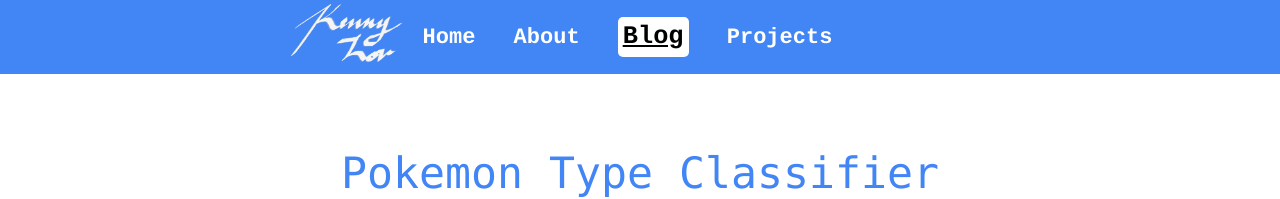
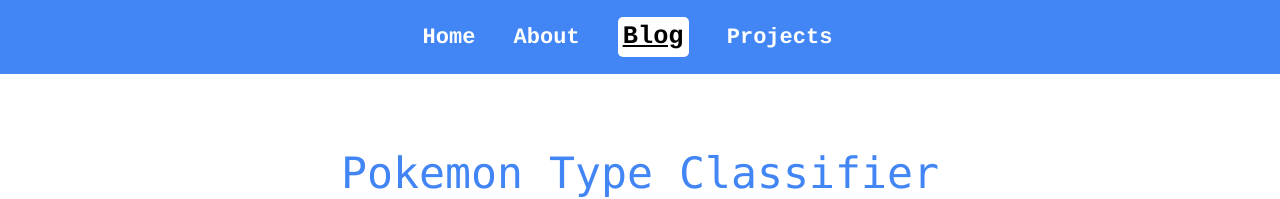
Before and after one commit to clfkenny/clfkenny.github.io, a Jekyll site: the page built from projects/pokemon_classifier/index 2.md, in a window 1280 px wide. Shown: the top 199 px of the page. Built offline with Jekyll 4.4.1, drawn with Linux system fonts in a browser that asks for light colours; nearby versions of some CDN libraries.

Commit message:
Update projects.html

```diff
--- a/_layouts/projects.html
+++ b/_layouts/projects.html
@@ -22,7 +22,7 @@
 		</head>
 		<body>
 			<nav>
-				<img id = "logo" src = "/images/logo2_white.png">
+				<!-- <img id = "logo" src = "/images/logo2_white.png"> -->
 	    		<ul>
 	        		<li><a href="/">Home</a></li>
 		        	<li><a href="/about">About</a></li>
```
